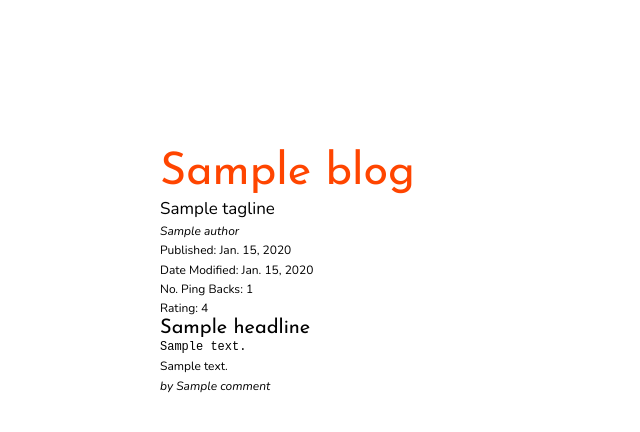
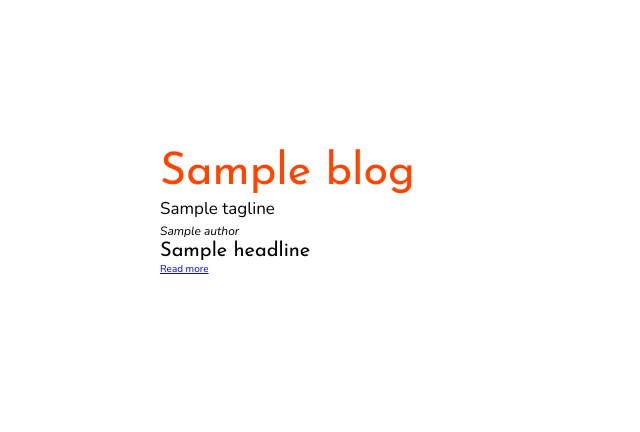
Before and after one commit to ddeveloper72/django-mongodb, a Django app: template blog/templates/blogs.html in a window 1280 px wide. Shown: the part 32-464 px from the top of the page, without its empty margins (0-640 px from the left). Run offline with Django 3.2, Linux system fonts and the light colour scheme; the template is opened without the code that fills it: most values are stand-ins (such as "Sample title", 1, 10 or a date in 2020); parts of the project's set-up code (start-up, migrations or seed data) failed here and were passed over.

Commit message:
updated templeate for all bloks

```diff
--- a/blog/templates/blogs.html
+++ b/blog/templates/blogs.html
@@ -9,22 +9,11 @@
         <p class="blog__tagline">{{ entry.blog.tagline }}</p>
         <p class="blog__author">{{ entry.author.name }}</p>
     </div>
-    <ul class="blog__meta">
-        <li class="blog__meta--1">Published: {{ entry.blog.pub_date | date }}</li>
-        <li class="blog__meta--2">Date Modified: {{ entry.meta_data.mod_date | date }}</li>
-        <li class="blog__meta--3">No. Ping Backs: {{ entry.meta_data.n_pingbacks }}</li>
-        <li class="blog__meta--4">Rating: {{ entry.meta_data.rating }}</li>
-    </ul>
     <div class="blog__headline">
         <h2 class="heading-2 blog__headline">{{ entry.headline }}</h2>
     </div>
-    <p class="blog__body-text">
-        {{ entry.body_text}}
-    </p>
-    <div class="blog__comment">
-        <P class="blog__comment-text">{{ entry.comment.comment_text }}</P>
-        <P class="blog__comment-name">by {{ entry.comment.name}}</P>
-    </div>
+    <p><a href="{% url 'BlogDetail' entry.id %}" class="btn btn-default btn-primary">Read
+            more</a></p>
     {% endfor %}
     <br>
 </div>
```
